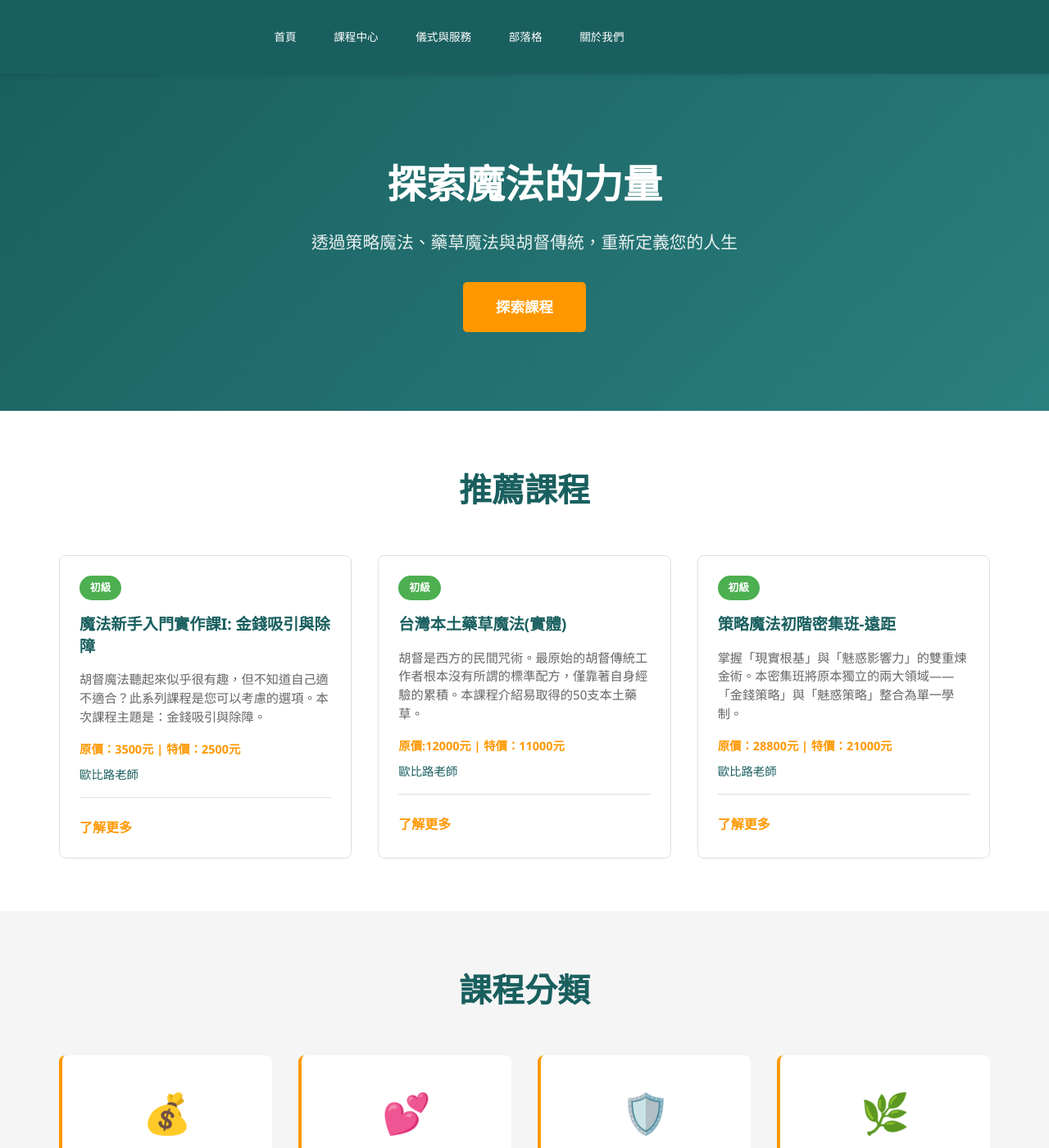
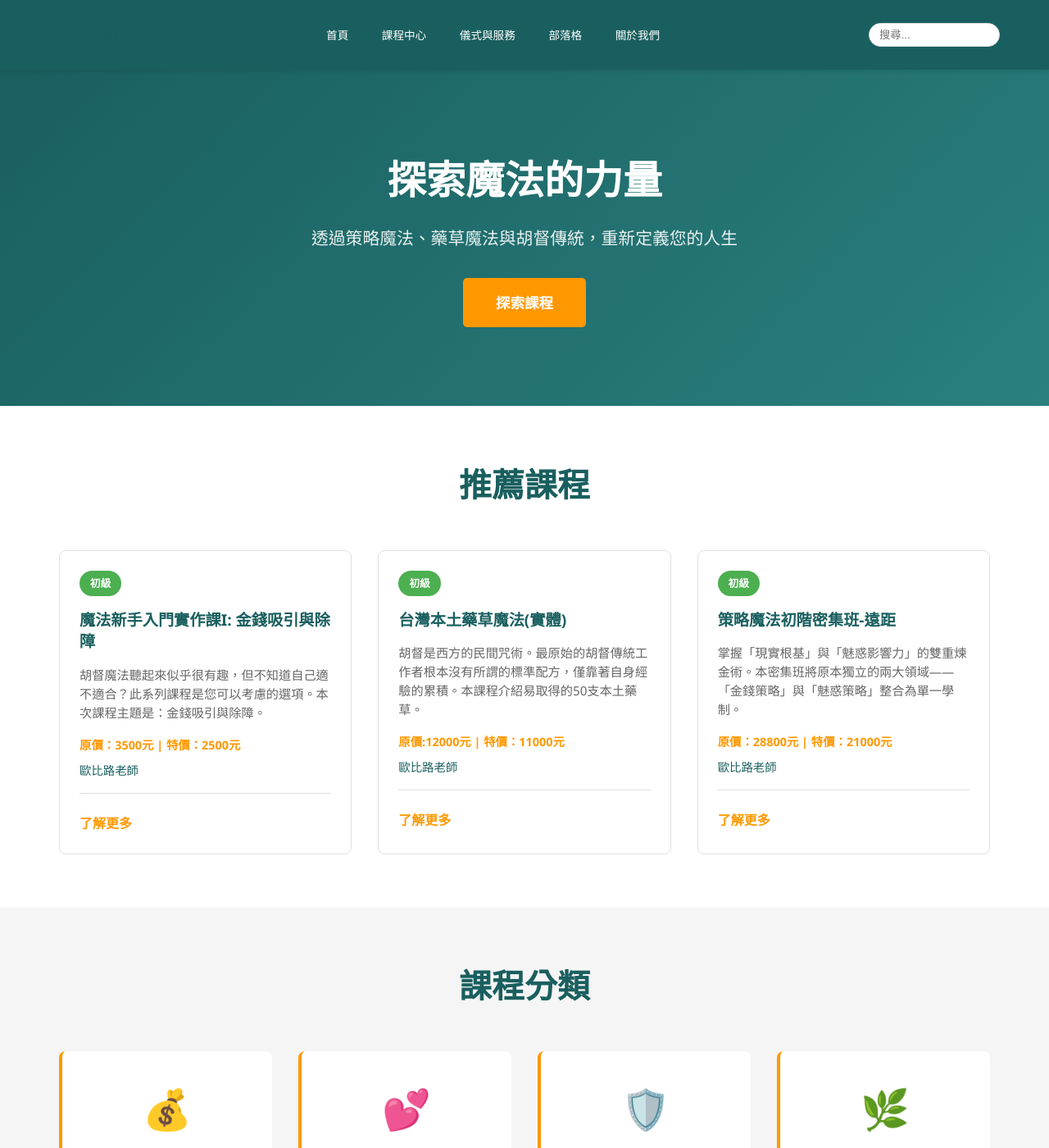
Before and after one commit to light4uliuphone-lang/hoodoo, a Jekyll site: the page built from index.html, in a window 1280 px wide and 1400 px high. Shown: the whole window at 82% size. Built offline with Jekyll 4.4.1, drawn with Linux system fonts in a browser that asks for light colours; comment, search, counter and statistics services are not loaded; some of the changed text lies outside the part shown.

Commit message:
Update default.html

```diff
--- a/_layouts/default.html
+++ b/_layouts/default.html
@@ -6,49 +6,28 @@
     <title>{{ page.title | default: site.title }}</title>
     <link rel="stylesheet" href="{{ '/css/style.css' | relative_url }}">
     <style>
-        /* 導覽列整體佈局優化 */
-        .nav-container {
-            display: flex;
-            justify-content: space-between;
-            align-items: center;
-            max-width: 1200px;
-            margin: 0 auto;
-            padding: 10px 20px;
+        .nav-container { display: flex; justify-content: space-between; align-items: center; max-width: 1200px; margin: 0 auto; padding: 10px 20px; }
+        .nav-menu { display: flex; list-style: none; margin: 0; padding: 0; gap: 15px; }
+        /* 搜尋框設計 */
+        .search-area { position: relative; }
+        #search-input { padding: 6px 12px; border: 1px solid #ddd; border-radius: 20px; outline: none; width: 160px; transition: 0.3s; }
+        #search-input:focus { width: 220px; border-color: #1a5f5f; }
+        /* 下拉結果視窗 */
+        #results-container {
+            position: absolute; top: 40px; right: 0; width: 300px; background: #fff;
+            box-shadow: 0 4px 12px rgba(0,0,0,0.15); border-radius: 8px;
+            padding: 0; list-style: none; z-index: 999; max-height: 400px; overflow-y: auto;
         }
-
-        .nav-menu {
-            display: flex;
-            list-style: none;
-            margin: 0;
-            padding: 0;
-            gap: 20px;
-        }
-
-        /* 搜尋框容器限制寬度，避免擠壓選單 */
-        .search-box-wrapper {
-            width: 280px;
-            min-width: 200px;
-        }
-
-        /* 手機版適應：當螢幕太小時改為垂直排列 */
-        @media (max-width: 850px) {
-            .nav-container {
-                flex-direction: column;
-                gap: 15px;
-            }
-            .search-box-wrapper {
-                width: 100%;
-            }
-        }
+        #results-container li { border-bottom: 1px solid #eee; }
+        #results-container li a { display: block; padding: 12px; color: #333; text-decoration: none; font-size: 0.95rem; }
+        #results-container li a:hover { background: #f4f8f8; color: #1a5f5f; }
     </style>
 </head>
 <body>
 
 <nav class="navbar">
     <div class="nav-container">
-        <div class="logo" style="font-weight: bold; font-size: 1.5rem; color: #1a5f5f;">
-            四月老師
-        </div>
+        <div class="logo" style="font-weight: bold; font-size: 1.3rem; color: #1a5f5f;">四月老師</div>
 
         <ul class="nav-menu">
             <li><a href="{{ '/' | relative_url }}">首頁</a></li>
@@ -58,24 +37,32 @@
             <li><a href="{{ '/about/' | relative_url }}">關於我們</a></li>
         </ul>
 
-        <div class="search-box-wrapper">
-            <script async src="https://cse.google.com/cse.js?cx=d5e10dd1ad7434e2a"></script>
-            <div class="gcse-search"></div>
+        <div class="search-area">
+            <input type="text" id="search-input" placeholder="搜尋...">
+            <ul id="results-container"></ul>
         </div>
     </div>
 </nav>
 
-<main>
-    {{ content }}
-</main>
+<main>{{ content }}</main>
 
-<footer class="footer">
-    <div class="container" style="text-align: center; padding: 40px 0; border-top: 1px solid #eee; margin-top: 50px;">
-        <p>&copy; 2024 四月老師 - 魔法課程中心。版權所有。</p>
-        <p>報名方式：<a href="mailto:{{ site.email | default: 'herbmagic@hotmail.com.tw' }}" style="color: #1a5f5f;">{{ site.email | default: 'herbmagic@hotmail.com.tw' }}</a></p>
-    </div>
+<footer class="footer" style="text-align: center; padding: 30px 0; border-top: 1px solid #eee; margin-top: 50px;">
+    <p>&copy; 2026 四月老師 - 魔法課程中心</p>
 </footer>
 
-<script src="{{ '/js/main.js' | relative_url }}"></script>
+<script src="https://unpkg.com/simple-jekyll-search@latest/dest/simple-jekyll-search.min.js"></script>
+
+<script>
+    // 初始化搜尋
+    SimpleJekyllSearch({
+        searchInput: document.getElementById('search-input'),
+        resultsContainer: document.getElementById('results-container'),
+        json: '{{ "/search.json" | relative_url }}',
+        searchResultTemplate: '<li><a href="{url}">{title}</a></li>',
+        noResultsText: '<li style="padding:10px; color:#999;">找不到相關文章</li>',
+        fuzzy: false
+    });
+</script>
+
 </body>
 </html>
```
